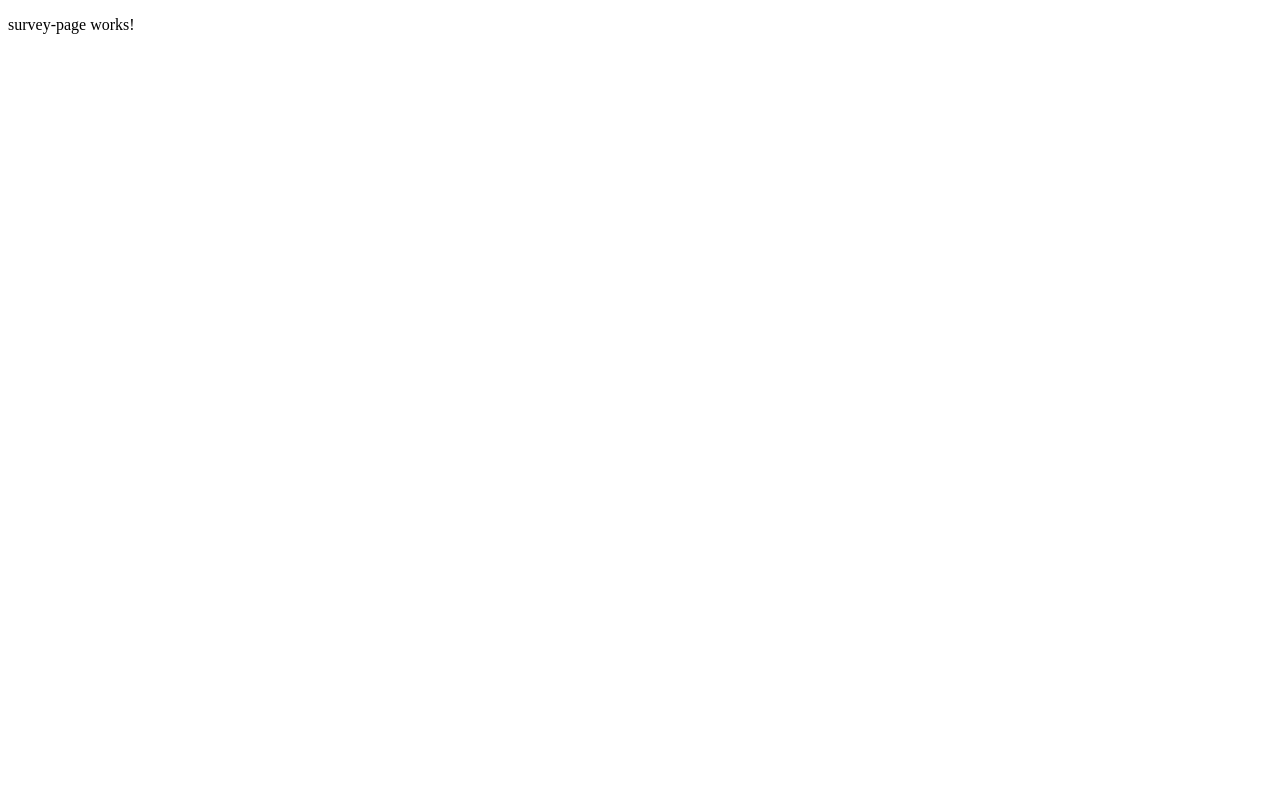
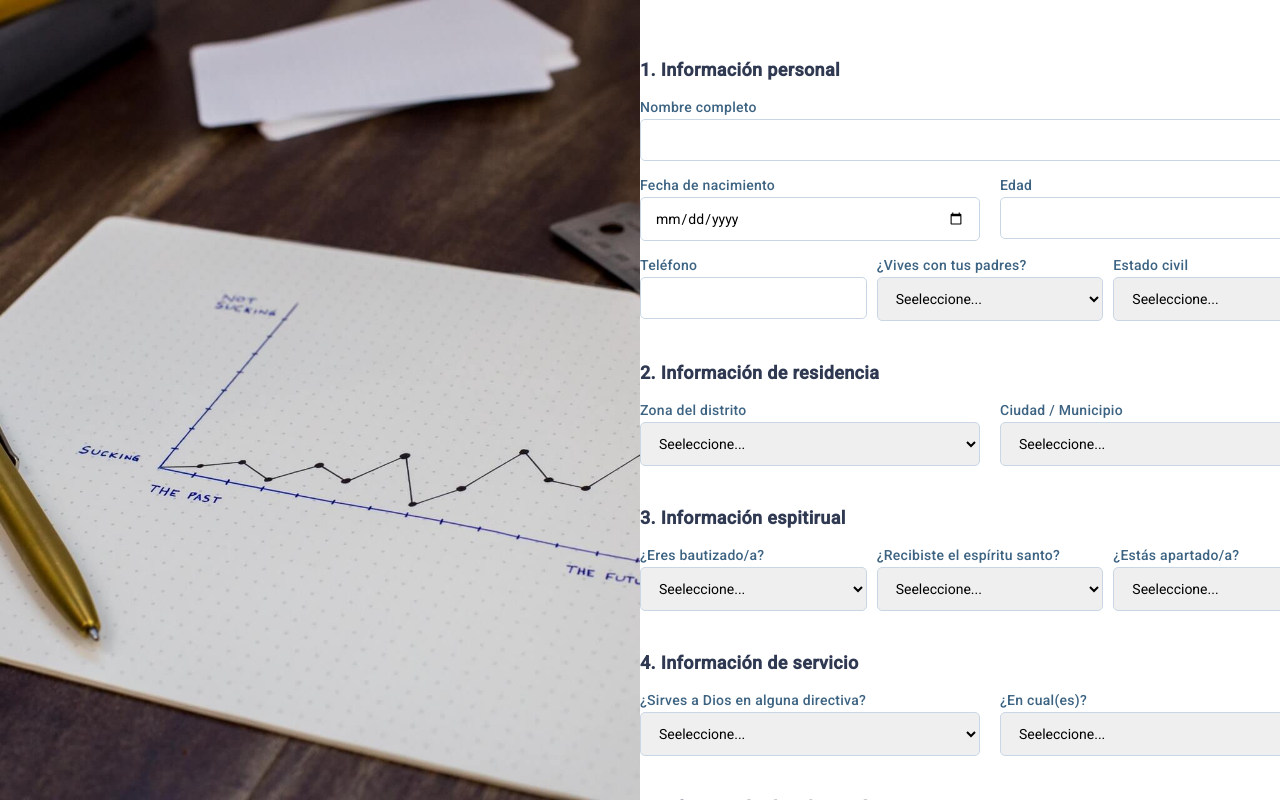
Before and after one commit to JeremiasAragon/encuesta-hipas, an Angular app: page /encuesta in a window 1280 px wide. Built offline with nearby package versions, Linux system fonts and the light colour scheme.

Commit message:
Formulario de encuesta parcialmente maquetado

```diff
--- a/angular.json
+++ b/angular.json
@@ -34,6 +34,7 @@
               "src/assets"
             ],
             "styles": [
+              "./node_modules/@angular/material/prebuilt-themes/indigo-pink.css",
               "src/styles.scss"
             ],
             "scripts": []
@@ -102,6 +103,7 @@
               "src/assets"
             ],
             "styles": [
+              "./node_modules/@angular/material/prebuilt-themes/indigo-pink.css",
               "src/styles.scss"
             ],
             "scripts": []
--- a/package.json
+++ b/package.json
@@ -11,13 +11,18 @@
   "private": true,
   "dependencies": {
     "@angular/animations": "~12.2.0",
+    "@angular/cdk": "^12.2.13",
     "@angular/common": "~12.2.0",
     "@angular/compiler": "~12.2.0",
     "@angular/core": "~12.2.0",
     "@angular/forms": "~12.2.0",
+    "@angular/localize": "~12.2.0",
+    "@angular/material": "^12.2.13",
     "@angular/platform-browser": "~12.2.0",
     "@angular/platform-browser-dynamic": "~12.2.0",
     "@angular/router": "~12.2.0",
+    "@ng-bootstrap/ng-bootstrap": "^10.0.0",
+    "bootstrap": "^4.5.0",
     "rxjs": "~6.6.0",
     "tslib": "^2.3.0",
     "zone.js": "~0.11.4"
--- a/src/app/app.component.html
+++ b/src/app/app.component.html
@@ -1 +1,7 @@
-<router-outlet></router-outlet>
+<div class="app-container">
+  <div class="app-container__left">
+  </div>
+  <div class="app-container__right">
+    <router-outlet></router-outlet>
+  </div>
+</div>
--- a/src/app/app.component.scss
+++ b/src/app/app.component.scss
@@ -0,0 +1,21 @@
+.app-container {
+  width: 100vw;
+  height: 100vh;
+  margin: 0 auto;
+  background-color: #fff;
+  box-shadow: 2px 0 32px rgba(0, 0, 0, 0.4);
+
+  display: grid;
+  grid-template-columns: 50% 50%;
+
+  &__left {
+    background-size: cover;
+    background-position: center;
+    background-repeat: no-repeat;
+    background-image: url('../assets/img/background.jpg');
+  }
+
+  &__right {
+    overflow-y: scroll;
+  }
+}
--- a/src/app/app.module.ts
+++ b/src/app/app.module.ts
@@ -5,6 +5,8 @@ import { AppRoutingModule } from './app-routing.module';
 import { AppComponent } from './app.component';
 import { WelcomePageComponent } from './welcome-page/welcome-page.component';
 import { SurveyPageComponent } from './survey-page/survey-page.component';
+import { BrowserAnimationsModule } from '@angular/platform-browser/animations';
+import { NgbModule } from '@ng-bootstrap/ng-bootstrap';
 
 @NgModule({
   declarations: [
@@ -14,7 +16,9 @@ import { SurveyPageComponent } from './survey-page/survey-page.component';
   ],
   imports: [
     BrowserModule,
-    AppRoutingModule
+    AppRoutingModule,
+    BrowserAnimationsModule,
+    NgbModule
   ],
   providers: [],
   bootstrap: [AppComponent]
--- a/src/app/survey-page/survey-page.component.html
+++ b/src/app/survey-page/survey-page.component.html
@@ -1 +1,175 @@
-<p>survey-page works!</p>
+<form class="form">
+  <p class="form__info-category">1. Información personal</p>
+
+  <div class="form__group">
+    <div class="form__col">
+      <label for="nombre" class="form__label">Nombre completo</label>
+      <input type="text" id="nombre">
+    </div>
+  </div>
+
+  <div class="form__group form__group--col-2">
+    <div class="form__col">
+      <label for="fecha-nacimiento" class="form__label">Fecha de nacimiento</label>
+      <input type="date" id="fecha-nacimiento">
+    </div>
+    <div class="form__col">
+      <label for="edad" class="form__label">Edad</label>
+      <input type="number" id="edad">
+    </div>
+  </div>
+
+  <div class="form__group form__group--col-3">
+    <div class="form__col">
+      <label for="telefono" class="form__label">Teléfono</label>
+      <input type="number" id="telefono">
+    </div>
+    <div class="form__col">
+      <label for="vive-con-padres" class="form__label">¿Vives con tus padres?</label>
+      <select id="vive-con-padres">
+        <option value="">Seeleccione...</option>
+        <option value="">Sí, vivo con ellos</option>
+        <option value="">No, vivo aparte</option>
+      </select>
+    </div>
+    <div class="form__col">
+      <label for="estado-civil" class="form__label">Estado civil</label>
+      <select id="estado-civil">
+        <option value="">Seeleccione...</option>
+        <option value="">Soltero/a</option>
+        <option value="">Casado/a</option>
+        <option value="">Separado/a</option>
+        <option value="">divorciado/a</option>
+        <option value="">viudo/a</option>
+      </select>
+    </div>
+  </div>
+
+  <p class="form__info-category">2. Información de residencia</p>
+
+  <div class="form__group form__group--col-2">
+    <div class="form__col">
+      <label for="zona" class="form__label">Zona del distrito</label>
+      <select id="zona">
+        <option value="">Seeleccione...</option>
+        <option value="">Zona 1</option>
+        <option value="">Zona 2</option>
+        <option value="">Zona 3</option>
+        <option value="">Zona 4</option>
+      </select>
+    </div>
+    <div class="form__col">
+      <label for="ciudad" class="form__label">Ciudad / Municipio</label>
+      <select id="ciudad">
+        <option value="">Seeleccione...</option>
+      </select>
+    </div>
+  </div>
+
+  <p class="form__info-category">3. Información espitirual</p>
+
+  <div class="form__group form__group--col-3">
+    <div class="form__col">
+      <label for="bautismo" class="form__label">¿Eres bautizado/a?</label>
+      <select id="bautismo">
+        <option value="">Seeleccione...</option>
+        <option value="">Sí</option>
+        <option value="">No</option>
+      </select>
+    </div>
+    <div class="form__col">
+      <label for="espiritu-santo" class="form__label">¿Recibiste el espíritu santo?</label>
+      <select id="espiritu-santo">
+        <option value="">Seeleccione...</option>
+        <option value="">Sí</option>
+        <option value="">No</option>
+      </select>
+    </div>
+    <div class="form__col">
+      <label for="apartado" class="form__label">¿Estás apartado/a?</label>
+      <select id="apartado">
+        <option value="">Seeleccione...</option>
+        <option value="">Sí</option>
+        <option value="">No</option>
+      </select>
+    </div>
+  </div>
+
+  <p class="form__info-category">4. Información de servicio</p>
+
+  <div class="form__group form__group--col-2">
+    <div class="form__col">
+      <label for="sirve" class="form__label">¿Sirves a Dios en alguna directiva?</label>
+      <select id="sirve">
+        <option value="">Seeleccione...</option>
+        <option value="">Sí</option>
+        <option value="">No</option>
+      </select>
+    </div>
+    <div class="form__col">
+      <label for="directivas" class="form__label">¿En cual(es)?</label>
+      <select id="directivas">
+        <option value="">Seeleccione...</option>
+      </select>
+    </div>
+  </div>
+
+  <p class="form__info-category">5. Información de educación</p>
+
+  <div class="form__group form__group--col-3">
+    <div class="form__col">
+      <label for="nivel-educativo" class="form__label">Nivel educativo</label>
+      <select id="nivel-educativo">
+        <option value="">Seeleccione...</option>
+      </select>
+    </div>
+    <div class="form__col">
+      <label for="estudia" class="form__label">¿Actualmente estudias?</label>
+      <select id="estudia">
+        <option value="">Seeleccione...</option>
+        <option value="">Sí</option>
+        <option value="">No</option>
+      </select>
+    </div>
+    <div class="form__col">
+      <label for="titulo" class="form__label">Título obtenido / al que opta</label>
+      <input type="text" id="titulo">
+    </div>
+  </div>
+
+  <p class="form__info-category">6. Talentos</p>
+
+  <div class="form__group form__group--col-3">
+    <div class="form__col">
+      <label for="canta" class="form__label">¿Sabes cantar?</label>
+      <select id="canta">
+        <option value="">Seeleccione...</option>
+        <option value="">Sí</option>
+        <option value="">No</option>
+      </select>
+    </div>
+    <div class="form__col">
+      <label for="instrumeto" class="form__label">¿Tocas algún instrumento?</label>
+      <select id="instrumeto">
+        <option value="">Seeleccione...</option>
+        <option value="">Sí</option>
+        <option value="">No</option>
+      </select>
+    </div>
+    <div class="form__col">
+      <label for="instrumentos" class="form__label">¿Cual(es)?</label>
+      <select id="instrumentos">
+        <option value="">Seeleccione...</option>
+      </select>
+    </div>
+  </div>
+
+  <div class="form__buttons">
+    <button class="form__buttons__cancel-button">
+      Cancelar
+    </button>
+    <button class="form__buttons__send-button">
+      Enviar
+    </button>
+  </div>
+</form>
--- a/src/app/survey-page/survey-page.component.scss
+++ b/src/app/survey-page/survey-page.component.scss
@@ -0,0 +1 @@
+@import "src/assets/scss/forms";
--- /dev/null
+++ b/src/assets/scss/forms.scss
@@ -0,0 +1,75 @@
+$label-color: #3c6382;
+$category-info-color: #303952;
+$inputs-border-color: #c8d6e5;
+
+.form {
+  width: 700px;
+  margin: 0 auto;
+  padding: 60px 0;
+
+  display: flex;
+  flex-direction: column;
+
+  &__info-category {
+    font-size: 18px;
+    font-weight: 600;
+    margin-bottom: 20PX;
+    letter-spacing: 0.02em;
+    color: $category-info-color;
+
+    &:not(:first-child) {
+      margin-top: 25px;
+    }
+  }
+
+  &__col {
+    width: 100%;
+    display: flex;
+    flex-direction: column;
+    align-items: flex-start;
+  }
+
+  &__group {
+    width: 100%;
+
+    &:not(:last-child) {
+      margin-bottom: 17px;
+    }
+
+    &--col-2, &--col-3 {
+      display: grid;
+    }
+
+    &--col-2 {
+      gap: 20px;
+      grid-template-columns: repeat(2, 1fr);
+    }
+
+    &--col-3 {
+      gap: 10px;
+      grid-template-columns: repeat(3, 1fr);
+    }
+  }
+
+  &__label {
+    line-height: 1;
+    font-size: 14px;
+    font-weight: 500;
+    margin-bottom: 5px;
+    color: $label-color;
+    letter-spacing: 0.02em;
+  }
+
+  input[type="text"],
+  input[type="date"],
+  input[type="number"],
+  select {
+    width: 100%;
+    outline: none;
+    padding: 12px 14px;
+    line-height: 1;
+    font-size: 14px;
+    border-radius: 5px;
+    border: 1px solid $inputs-border-color;
+  }
+}
--- a/src/index.html
+++ b/src/index.html
@@ -6,8 +6,11 @@
   <base href="/">
   <meta name="viewport" content="width=device-width, initial-scale=1">
   <link rel="icon" type="image/x-icon" href="favicon.ico">
+  <link rel="preconnect" href="https://fonts.gstatic.com">
+  <link href="https://fonts.googleapis.com/css2?family=Roboto:wght@300;400;500&display=swap" rel="stylesheet">
+  <link href="https://fonts.googleapis.com/icon?family=Material+Icons" rel="stylesheet">
 </head>
-<body>
+<body class="mat-typography">
   <app-root></app-root>
 </body>
 </html>
--- a/src/polyfills.ts
+++ b/src/polyfills.ts
@@ -1,3 +1,7 @@
+/***************************************************************************************************
+ * Load `$localize` onto the global scope - used if i18n tags appear in Angular templates.
+ */
+import '@angular/localize/init';
 /**
  * This file includes polyfills needed by Angular and is loaded before the app.
  * You can add your own extra polyfills to this file.
--- a/src/styles.scss
+++ b/src/styles.scss
@@ -1 +1,26 @@
 /* You can add global styles to this file, and also import other style files */
+
+/* Importing Bootstrap SCSS file. */
+@import '~bootstrap/scss/bootstrap';
+
+html, body { height: 100%; }
+body { margin: 0; font-family: Roboto, "Helvetica Neue", sans-serif; }
+
+*,
+*::after,
+*::before {
+  margin: 0;
+  padding: 0;
+  box-sizing: border-box;
+}
+
+body {
+  width: 100vw;
+  display: flex;
+  align-items: center;
+  justify-content: center;
+
+  background: #6190E8;  /* fallback for old browsers */
+  background: -webkit-linear-gradient(to right, #A7BFE8, #6190E8);  /* Chrome 10-25, Safari 5.1-6 */
+  background: linear-gradient(to right, #A7BFE8, #6190E8); /* W3C, IE 10+/ Edge, Firefox 16+, Chrome 26+, Opera 12+, Safari 7+ */
+}
```
Also changed, not shown: src/assets/img/background.jpg (added), 1 other file (tests, documents, lock files or other folders).
